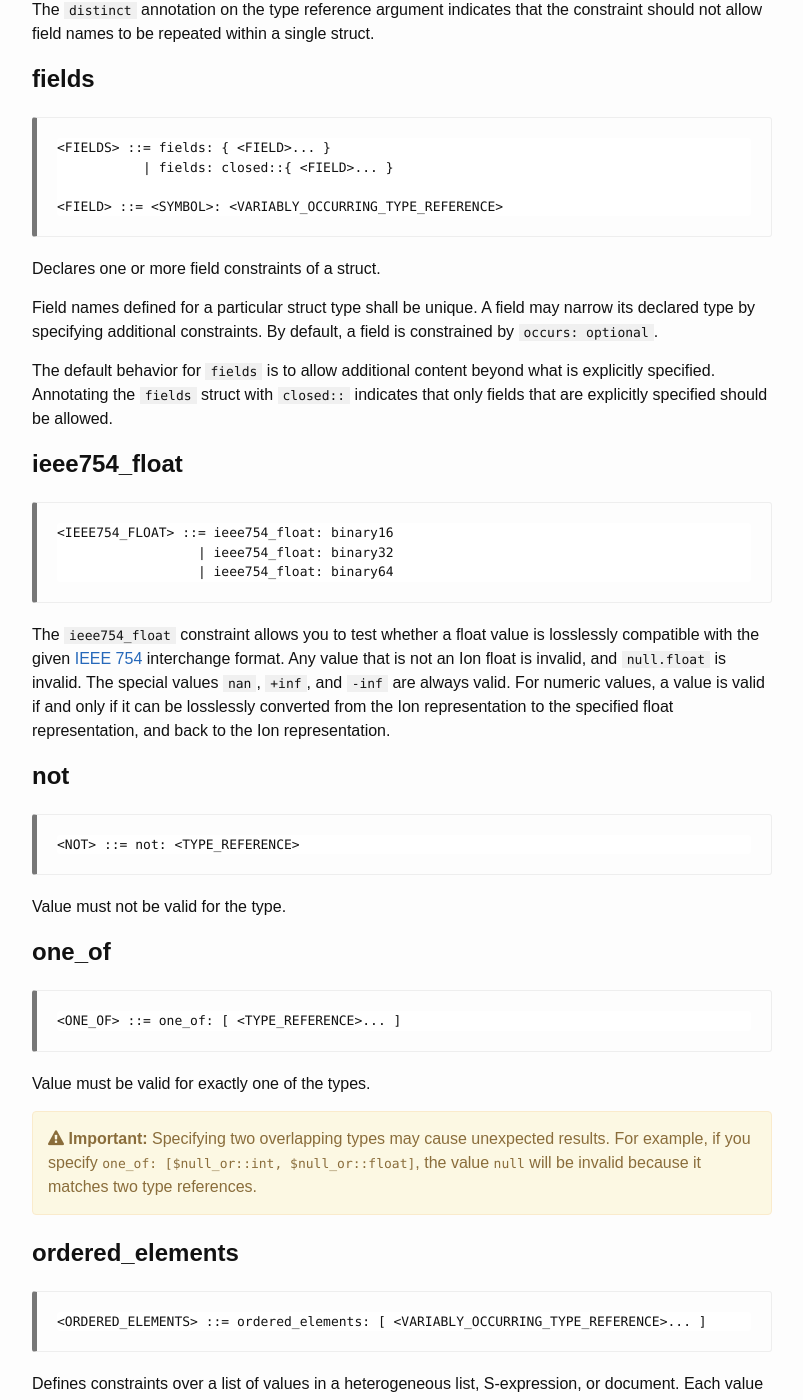
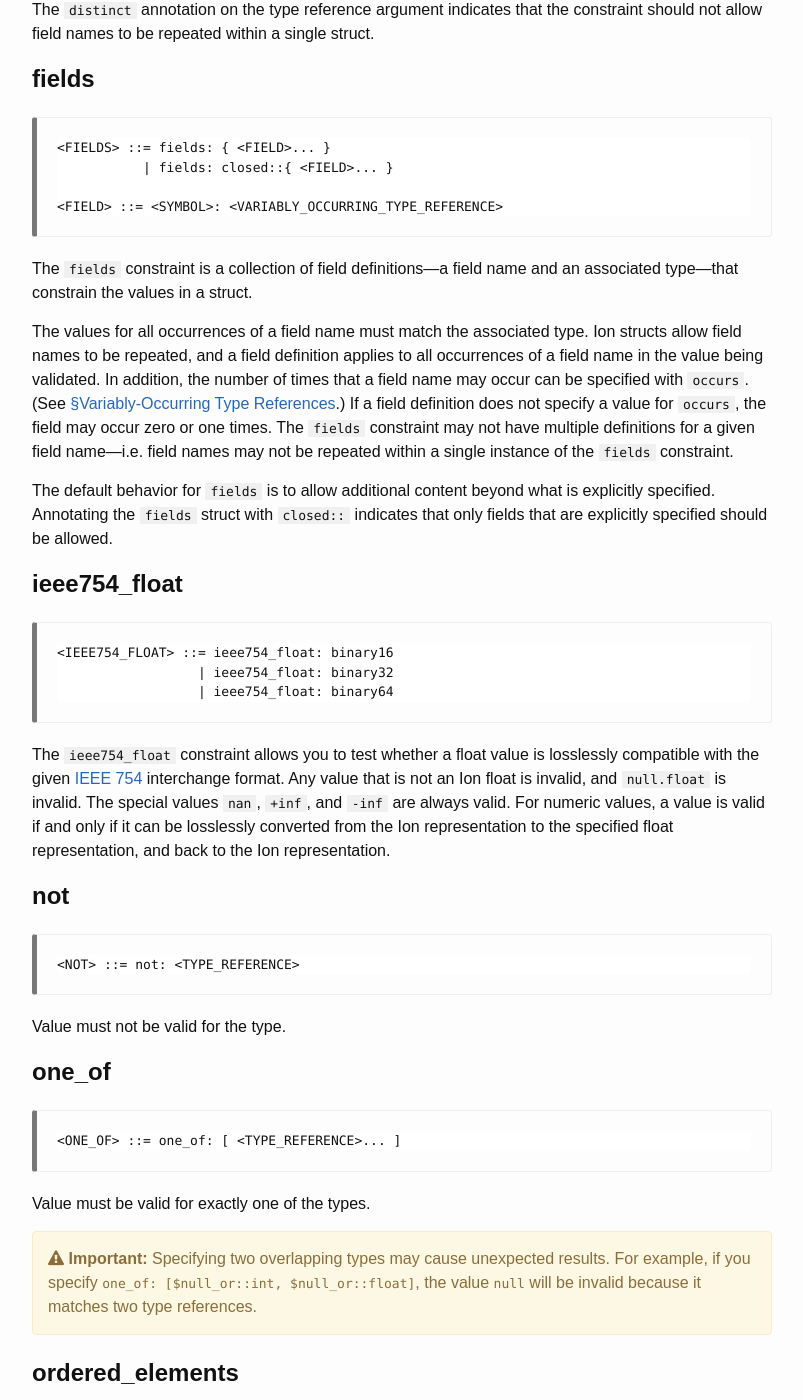
Before and after one commit to amazon-ion/ion-schema, a Jekyll site: the page built from docs/isl-2-0/spec.md, in a window 1280 px wide and 1400 px high, scrolled down 10633 px. Shown: the whole window, without its empty margins (238-1041 px from the left). Built offline with Jekyll 4.4.1, drawn with Linux system fonts in a browser that asks for light colours; some of the changed text lies outside the part shown.

Commit message:
Adds clarifications about occurs and ranges

```diff
--- a/docs/isl-2-0/spec.md
+++ b/docs/isl-2-0/spec.md
@@ -391,11 +391,14 @@ The `distinct` annotation on the type reference argument indicates that the cons
 
 {% include grammar-element.md productions="fields,field" %}
 
-Declares one or more field constraints of a struct.
+The `fields` constraint is a collection of field definitions—a field name and an associated type—that constrain the values in a struct.
 
-Field names defined for a particular struct type shall be unique.
-A field may narrow its declared type by specifying additional constraints.
-By default, a field is constrained by `occurs: optional`.
+The values for all occurrences of a field name must match the associated type.
+Ion structs allow field names to be repeated, and a field definition applies to all occurrences of a field name in the value being validated.
+In addition, the number of times that a field name may occur can be specified with `occurs`.
+(See [§Variably-Occurring Type References](#variably-occurring-type-references).)
+If a field definition does not specify a value for `occurs`, the field may occur zero or one times.
+The `fields` constraint may not have multiple definitions for a given field name—i.e. field names may not be repeated within a single instance of the `fields` constraint.
 
 {% comment %}{% include example.md title="open `fields`" code_file="examples/placeholder.isl" %}{% endcomment %}
 
@@ -443,6 +446,7 @@ For example, if you specify `one_of: [$null_or::int, $null_or::float]`, the valu
 Defines constraints over a list of values in a heterogeneous list, S-expression, or document.
 Each value in a list, S-expression, or document is expected to be valid against the type in the corresponding position of the specified types list.
 Each type is implicitly defined with `occurs: 1`—behavior which may be overridden.
+(See [§Variably-Occurring Type References](#variably-occurring-type-references).)
 
 When specified, this constraint fully defines the content of a list, S-expression, or document—open content is not allowed.
 
@@ -523,7 +527,8 @@ For more details about offsets, see the [Ion Specification – Timestamps](https
 {% include grammar-element.md productions="timestamp_precision,timestamp_precision_value,range_timestamp_precision" %}
 
 Indicates the exact or minimum/maximum precision of a timestamp.
-Valid precision values are, in order of increasing precision: `year`, `month`, `day`, `minute`, `second`, `millisecond`, `microsecond`, and `nanosecond`.
+Timestamp precision ranges follow the rules set out in [§Ranges](#ranges).
+Valid timestamp precision values are, in order of increasing precision: `year`, `month`, `day`, `minute`, `second`, `millisecond`, `microsecond`, and `nanosecond`.
 
 {% comment %}{% include example.md title="`timestamp_precision`" code_file="examples/placeholder.isl" %}{% endcomment %}
 
@@ -547,9 +552,9 @@ Rather, they have no length at all, and are always invalid for this constraint.
 
 ## valid_values
 
-{% include grammar-element.md productions="valid_values,value_or_range" %}
+{% include grammar-element.md productions="valid_values,value_or_range,number_range,timestamp_range" %}
 
-A list of acceptable, non-annotated values;  any values not present in the list are invalid.
+A list of acceptable, non-annotated values; any values not present in the list are invalid.
 The argument to this constraint can be a range or a list of unannotated values or a list containing a mix of ranges and unannotated values.
 
 Ignoring annotations, the value must match one of the list of valid values or be within the boundaries of a range.
@@ -564,6 +569,7 @@ Recall that a `document` is not a single Ion value, but rather a stream of value
 " %}
 
 For numeric and timestamp types, `valid_values` may optionally be defined as a range.
+Numeric and timestamp ranges follow all the rules specified in [§Ranges](#ranges).
 
 A `number` range includes all values of any numeric type (i.e. `float`, `int`, and `decimal`) that fall within that range mathematically.
 When testing a value for inclusion, the range bounds and the value that is being tested will all be converted to `decimal` values for the sake of comparison.
```
